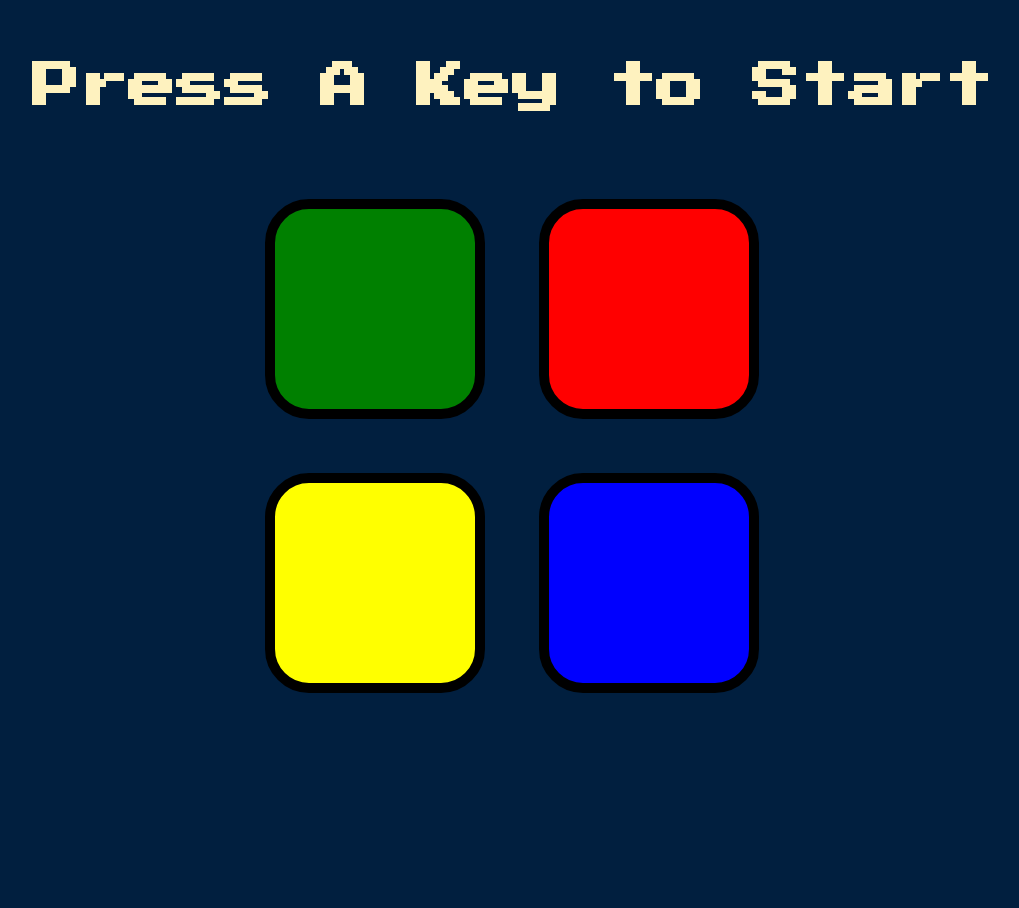
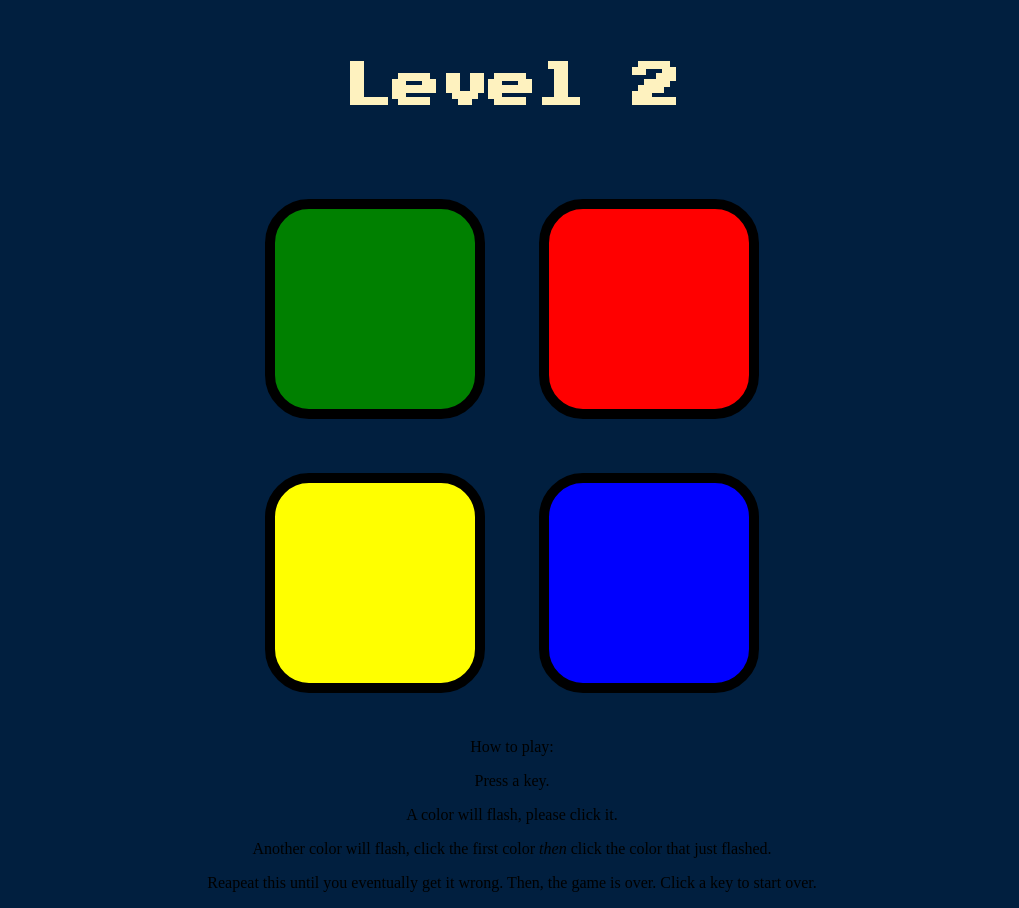
Before and after one commit to Visheshbons/simon, a plain HTML site: page index.html in a window 1280 px wide. Shown: the whole page, without its empty margins (128-1147 px from the left). Before the commit the page ends 800 px from the top, so only its background shows below. Drawn offline with nearby package versions, Linux system fonts and the light colour scheme.

Commit message:
Update index.html
Added play instuctions

```diff
--- a/index.html
+++ b/index.html
@@ -1,28 +1,27 @@
 <!DOCTYPE html>
-<html lang="en" dir="ltr">
-
-<head>
-  <meta charset="utf-8">
+<html lang="en" dir="ltr"><link type="text/css" rel="stylesheet" id="dark-mode-custom-link"><link type="text/css" rel="stylesheet" id="dark-mode-general-link"><style lang="en" type="text/css" id="dark-mode-custom-style"></style><style lang="en" type="text/css" id="dark-mode-native-style"></style><style lang="en" type="text/css" id="dark-mode-native-sheet"></style><head><style data-merge-styles="true"></style>
+  <style data-merge-styles="true"></style><style data-merge-styles="true"></style><meta charset="utf-8">
   <title>Simon</title>
   <link rel="stylesheet" href="styles.css">
   <link href="https://fonts.googleapis.com/css?family=Press+Start+2P" rel="stylesheet">
 </head>
 
-<body>
-  <h1 id="level-title">Press A Key to Start</h1>
+<body data-new-gr-c-s-check-loaded="14.1147.0" data-gr-ext-installed="" class="">
+  <h1 id="level-title">Level 2</h1>
   <div class="container">
     <div lass="row">
 
-      <div type="button" id="green" class="btn green">
+      <div type="button" id="green" class="btn green" style="">
 
       </div>
 
-      <div type="button" id="red" class="btn red">
+      <div type="button" id="red" class="btn red" style="">
 
       </div>
     </div>
 
     <div class="row">
+
 
       <div type="button" id="yellow" class="btn yellow">
 
@@ -35,6 +34,14 @@
 
   </div>
 
+<p>
+    How to play:
+</p>
+    <p>Press a key.</p>
+    <p>A color will flash, please click it.</p>
+    <p>Another color will flash, click the first color <i>then</i> click the color that just flashed.</p>
+    <p>Reapeat this until you eventually get it wrong. Then, the game is over. Click a key to start over.</p>
+
   <script src="https://ajax.googleapis.com/ajax/libs/jquery/3.3.1/jquery.min.js"></script>
   <script src="game.js" charset="utf-8"></script>
 
```
